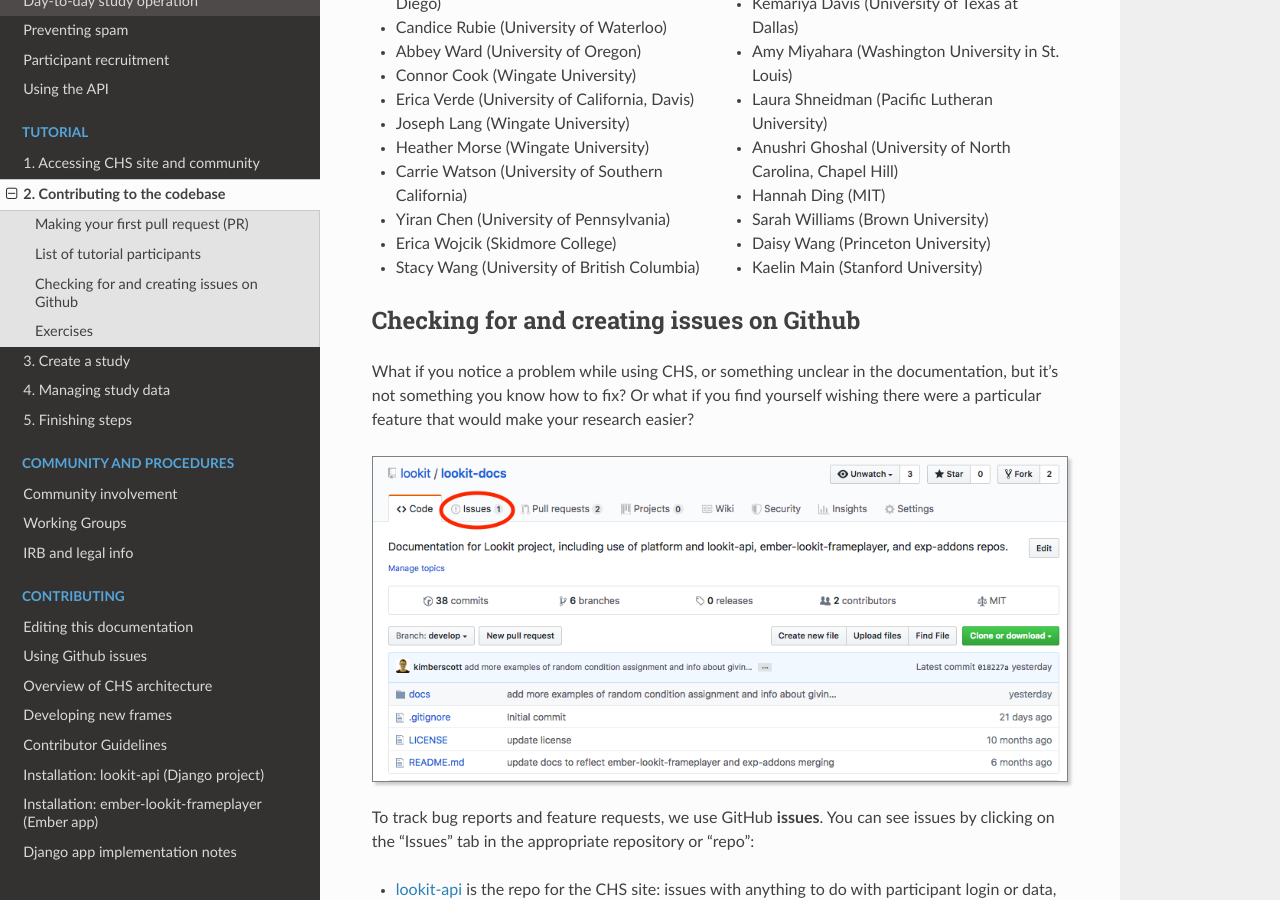
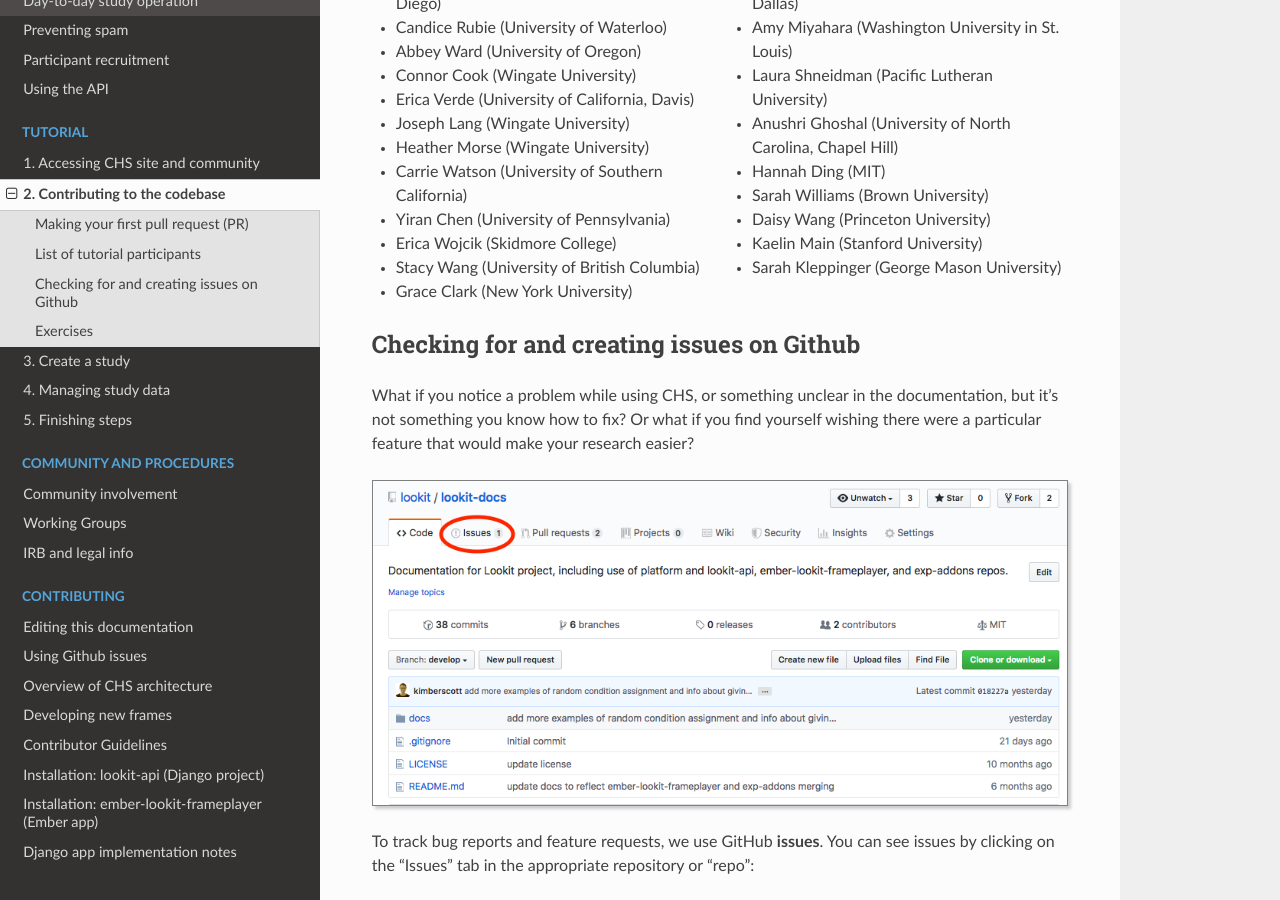
Before and after one commit to lookit/lookit-docs, a Sphinx documentation site: the page built from docs/source/tutorial-contributing.rst, in a window 1280 px wide and 900 px high, scrolled down 9393 px. Built offline with Sphinx 7.4.7 and the Read the Docs theme 3.1.0, drawn with Linux system fonts in a browser that asks for light colours.

Commit message:
Update tutorial-contributing.rst
adding my name to the list of tutorial participants

```diff
--- a/docs/source/tutorial-contributing.rst
+++ b/docs/source/tutorial-contributing.rst
@@ -380,6 +380,7 @@
 - Sarah Williams (Brown University)
 - Daisy Wang (Princeton University)
 - Kaelin Main (Stanford University)
+- Sarah Kleppinger (George Mason University)
 
 Checking for and creating issues on Github
 -------------------------------------------
```
